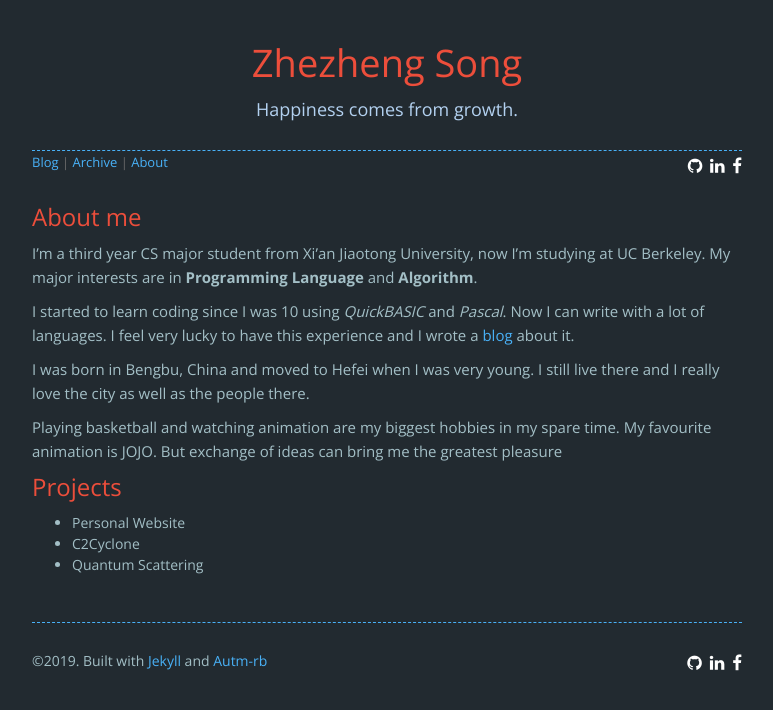
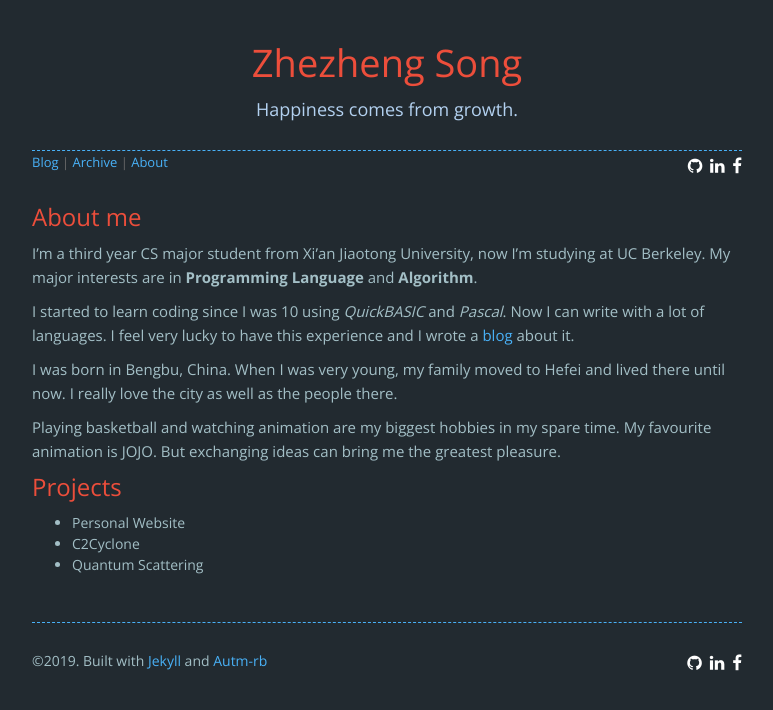
Before and after one commit to zhezhengsong/zhezhengsong.github.io, a Jekyll site: the page built from about.html, in a window 1280 px wide. Shown: the top 710 px of the page, without its empty margins (253-1026 px from the left). Built offline with Jekyll 4.4.1, drawn with Linux system fonts in a browser that asks for light colours; nearby versions of some CDN libraries; comment, search, counter and statistics services are not loaded.

Commit message:
new about me

```diff
--- a/_data/about.yml
+++ b/_data/about.yml
@@ -5,9 +5,9 @@ text: |
 
   I started to learn coding since I was 10 using *QuickBASIC* and *Pascal*. Now I can write with a lot of languages. I feel very lucky to have this experience and I wrote a [blog](https://zhezhengsong.github.io/posts/my-coding-experience) about it.
 
-  I was born in Bengbu, China and moved to Hefei when I was very young. I still live there and I really love the city as well as the people there.
+  I was born in Bengbu, China. When I was very young, my family moved to Hefei and lived there until now. I really love the city as well as the people there.
 
-  Playing basketball and watching animation are my biggest hobbies in my spare time. My favourite animation is JOJO. But exchange of ideas can bring me the greatest pleasure
+  Playing basketball and watching animation are my biggest hobbies in my spare time. My favourite animation is JOJO. But exchanging ideas can bring me the greatest pleasure.
 
   ## Projects
 
```
